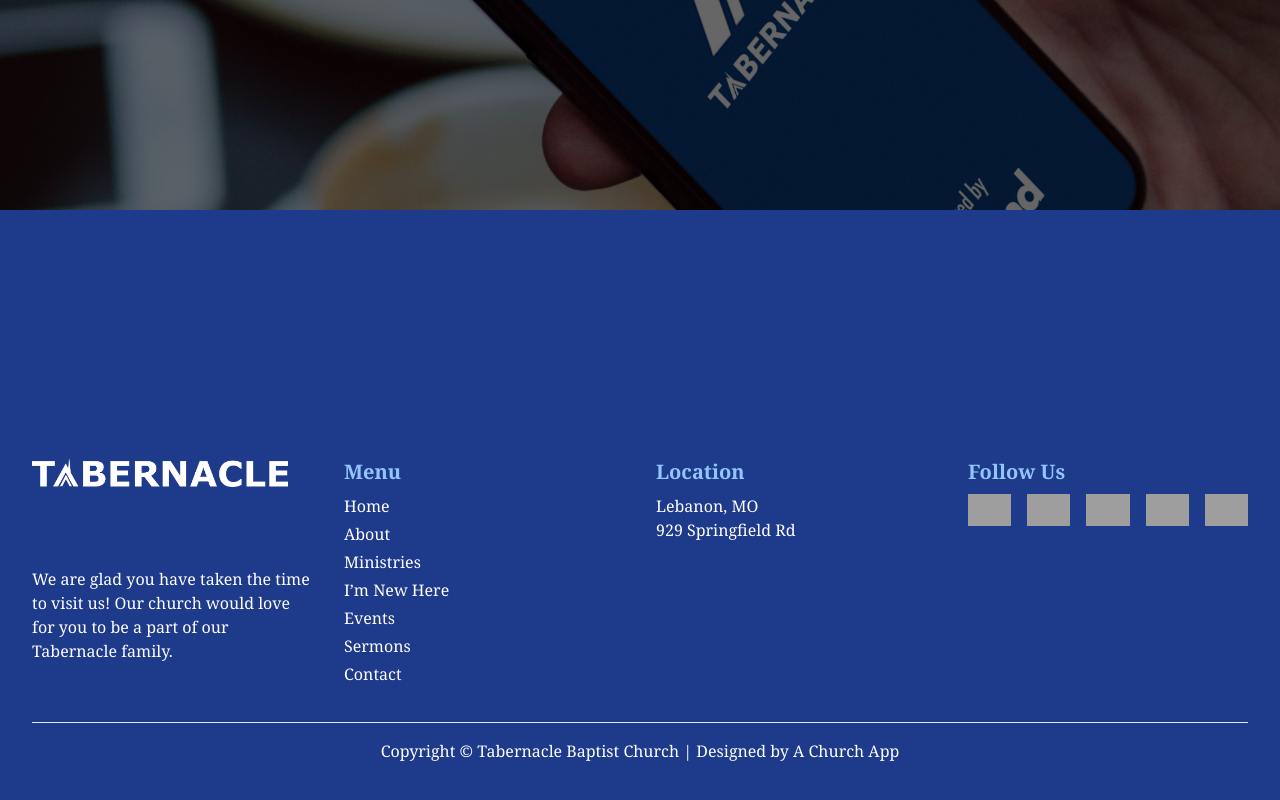
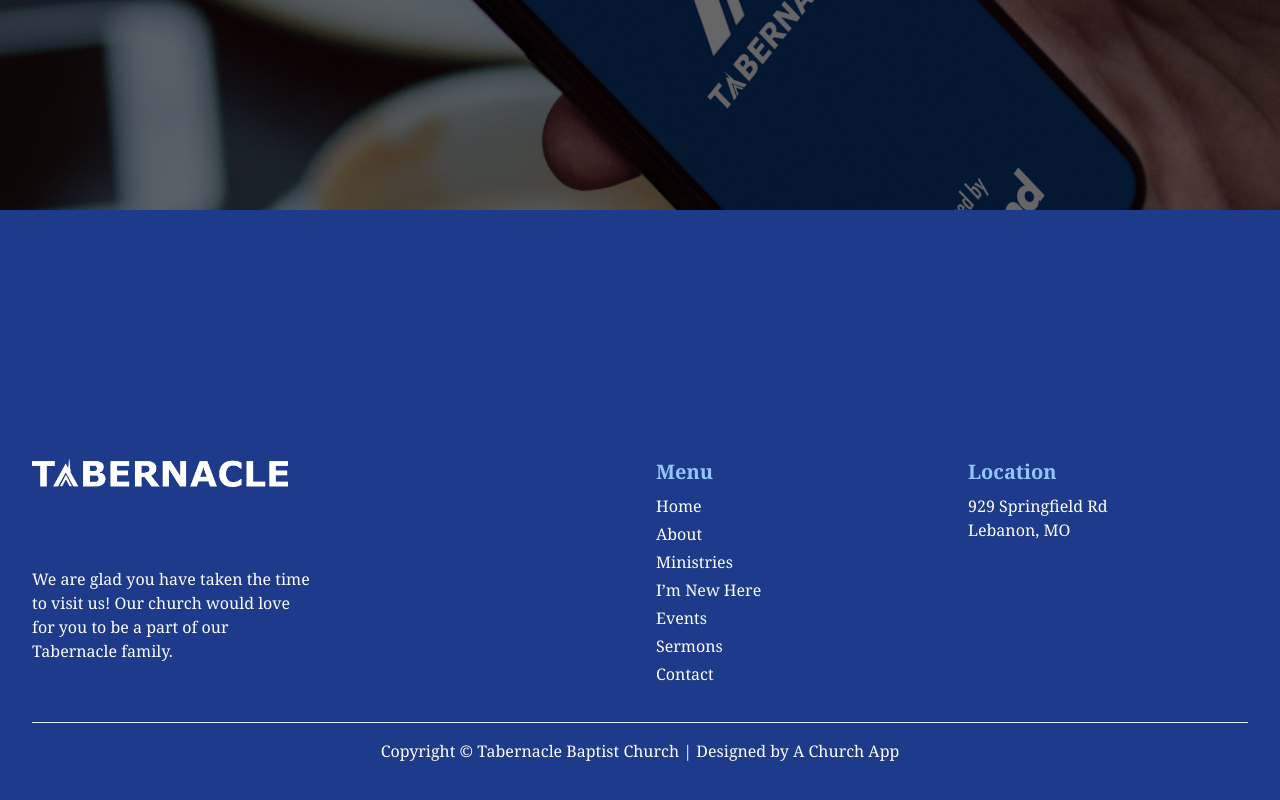
Before and after one commit to aboundsuite/norwalk, a Next.js app: page / in a window 1280 px wide. Shown: the part 4042-4842 px from the top of the page. Built offline with nearby package versions, Linux system fonts and the light colour scheme; grey boxes are pictures that could not be loaded.

Commit message:
Initial commit

```diff
--- a/src/app/components/Footer.tsx
+++ b/src/app/components/Footer.tsx
@@ -10,7 +10,10 @@ const Footer = () => (
 
         </div>
         <div>
-          <h3 className="text-xl font-bold mb-2 text-blue-300">Menu</h3>
+
+        </div>
+        <div>
+        <h3 className="text-xl font-bold mb-2 text-blue-300">Menu</h3>
           <ul>
             <li className="mb-1"><a href="#" className="hover:underline">Home</a></li>
             <li className="mb-1"><a href="#" className="hover:underline">About</a></li>
@@ -21,21 +24,13 @@ const Footer = () => (
             <li className="mb-1"><a href="#" className="hover:underline">Contact</a></li>
           </ul>
         </div>
-        <div>
-          <h3 className="text-xl font-bold mb-2 text-blue-300">Location</h3>
-          <p>Lebanon, MO</p>
-          <p>929 Springfield Rd</p>
-        </div>
         <div className="flex flex-col justify-between">
           <div>
-            <h3 className="text-xl font-bold mb-2 text-blue-300">Follow Us</h3>
-            <div className="flex space-x-4">
-              <a href="#" className="hover:opacity-75"><img src="/icons/facebook.png" alt="Facebook" /></a>
-              <a href="#" className="hover:opacity-75"><img src="/icons/twitter.png" alt="Twitter" /></a>
-              <a href="#" className="hover:opacity-75"><img src="/icons/instagram.png" alt="Instagram" /></a>
-              <a href="#" className="hover:opacity-75"><img src="/icons/linkedin.png" alt="LinkedIn" /></a>
-              <a href="#" className="hover:opacity-75"><img src="/icons/youtube.png" alt="YouTube" /></a>
-            </div>
+            <h3 className="text-xl font-bold mb-2 text-blue-300">Location</h3>
+            <p>929 Springfield Rd</p>
+            <p>Lebanon, MO</p>
+
+
           </div>
         </div>
       </div>
```
